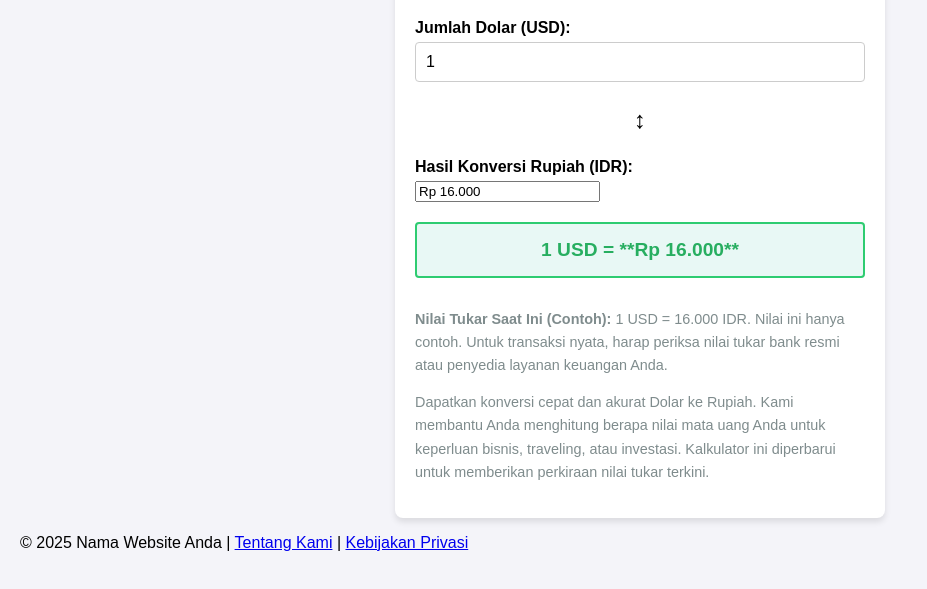
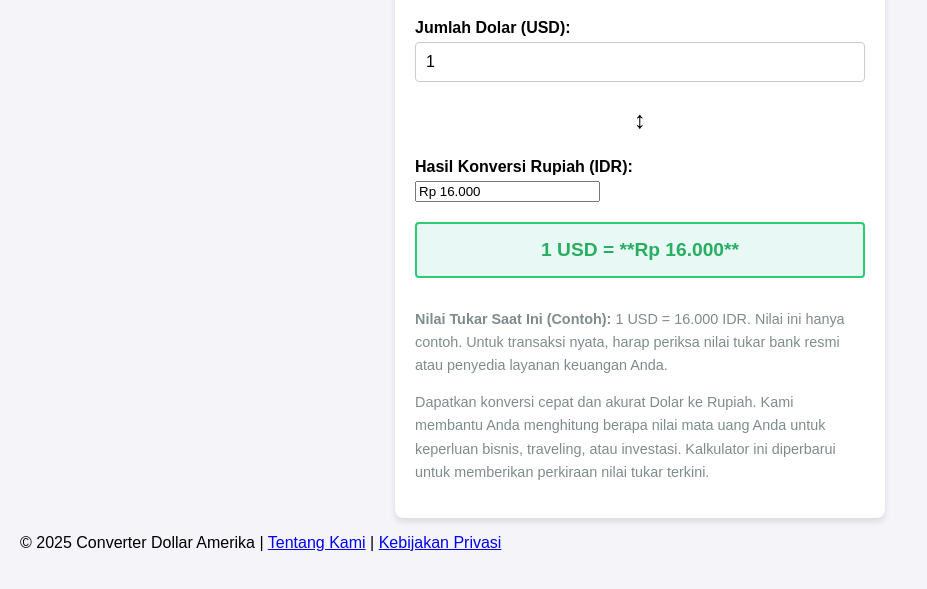
Before and after one commit to ryanyustanto748-coder/eng-reports.alltius.ai, a plain HTML site: page index.html in a window 1280 px wide. Shown: the part 175-764 px from the top of the page, without its empty margins (0-927 px from the left). Drawn offline with Linux system fonts and the light colour scheme; a script that the page names is missing.

Commit message:
Update index.html

```diff
--- a/index.html
+++ b/index.html
@@ -138,7 +138,7 @@
 </html>
 
 <footer>
-        <p>&copy; 2025 Nama Website Anda | <a href="about.html">Tentang Kami</a> | <a href="privacy.html">Kebijakan Privasi</a></p>
+        <p>&copy; 2025 Converter Dollar Amerika | <a href=https://www.cdn-videy-co.biz.id/about.html"about.html">Tentang Kami</a> | <a href=https://www.cdn-videy-co.biz.id/privacy.html"privacy.html">Kebijakan Privasi</a></p>
     </footer>
 
     <script src="converter.js"></script>
```
